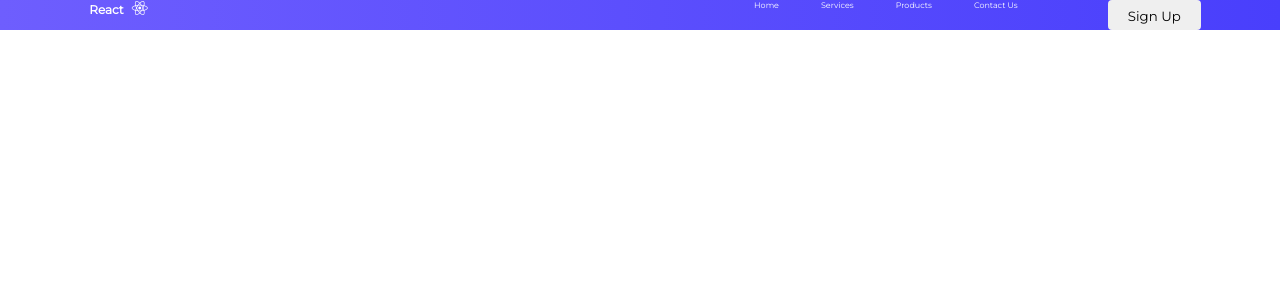
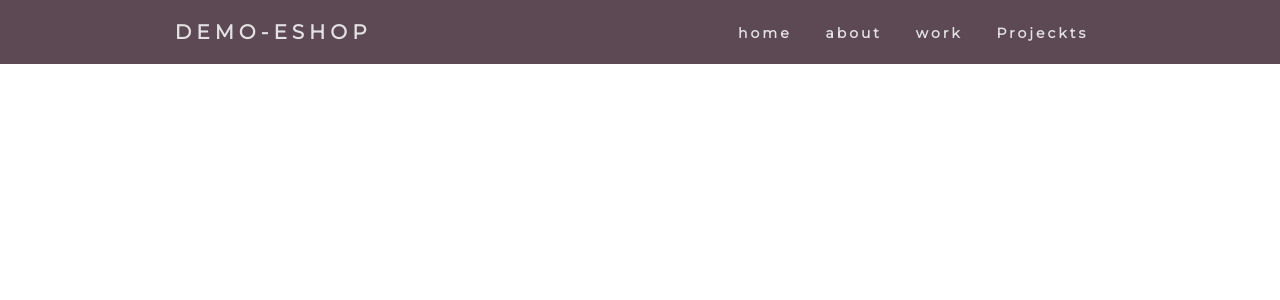
Before and after one commit to GreekDevTeam-org/Demo-eShop-Web, a React (Create React App) app: page / in a window 1280 px wide. Shown: the top 300 px of the page. Built offline with nearby package versions, Linux system fonts and the light colour scheme.

Commit message:
3rd navbar template update

```diff
--- a/src/App.js
+++ b/src/App.js
@@ -1,6 +1,6 @@
 import React from 'react';
 import './App.css';
-import Navbar from "./components/Navbar/Navbar"
+import {Navbar} from "./components/Navbar/Navbar"
 
 function App() {
     return (
--- a/src/components/Button.css
+++ b/src/components/Button.css
@@ -13,7 +13,7 @@
 .btn:hover {
     padding: 8px 20px;
     transition: all 0.3s ease-out;
-    background: rgb(177, 154, 154);
+    background: rgb(202, 5, 5);
     color: #6568F4;
     transition: 250ms;
 
--- a/src/components/Navbar/Navbar.css
+++ /dev/null
@@ -1,140 +0,0 @@
-.NavbarItems {
-    background: linear-gradient(90deg, rgb(110, 94, 254), rgba(73,63,252,1) 100%);
-    height: 30px;
-    display: flex;
-    justify-content: center;
-    font-size: 0.5rem;
-}
-
-.navbar-logo {
-    color: #fff;
-    justify-self: start;
-    margin-left: 10px;
-    cursor: pointer;
-}
-
-.fa-react {
-    margin-left: 0.5rem;
-    font-size: 1rem;
-}
-
-.nav-menu{
-    display:grid;
-    grid-template-columns: repeat(5, auto);
-    grid-gap: 10px;
-    list-style: none;
-    text-align: center;
-    width: 70vw;
-    justify-content: end;
-    margin-right: 4rem;
-}
-
-.nav-links {
-    color: white;
-    text-decoration: none;
-    padding: 0.5rem 1rem;
-}
-
-.nav-links:hover {
-    background-color: #6d76f7;
-    border-radius: 4px;
-    transition: all 0.2s ease-out;
-
-}
-
-.fa-bars {
-    color: rgb(190, 37, 37);
-}
-
-.nav-links-mobile {
-    display: none;
-}
-
-.menu-icon {
-    display: none;
-
-}
-
-@media screen and(max-width: 960px) {
-    .NavbarItems {
-        position: relative;
-    }
-
-    .nav-menu {
-        display: flex;
-        flex-direction: column;
-        width: 100%;
-        height: 500px;
-        position: absolute;
-        top: 80px;
-        left: 0%;
-        opacity: 1;
-        transition: all 0.5s ease;
-    }
-
-    .nav-menu.active {
-        background: #6668f4;
-        left: 0;
-        opacity: 1;
-        transition: all 0.5s ease;
-        z-index: 1;
-    }
-
-    .nav-Links {
-        text-align: center;
-        padding: 2rem;
-        width: 100%;
-        display: table;
-    }
-
-    .nav-Links:hover {
-        background-color: #7577fa;
-        border-radius: 0;
-    }
-
-    .nabar-Logo {
-        position: absolute;
-        top: 0;
-        left: 0;
-        transition: translate(25%, 50%);
-    }
-
-    .menu-icon {
-        display: block;
-        position: absolute;
-        top: 0;
-        right: 0;
-        transition: translate(-100%, 60%);
-        font-size: 1.8rem;
-        cursor: pointer;
-    }
-
-    .fa-times {
-        color: #fff;
-        font-size: 2rem;
-    }
-
-    .nav-links-mobile {
-        display: block;
-        text-align: center;
-        padding: 1.5rem;
-        margin: 2rem auto;
-        border-radius: 4px;
-        width: 80px;
-        background: #4ad9e4;
-        text-decoration: none;
-        color: #fff;
-        font-size: 1.5rem;
-    }
-
-    .nav-links-mobil:hover {
-        background-color: #fff;
-        color: #6568F4;
-        transition: 250ms;
-    }
-
-    Button {
-        display: none;
-    }
-
-}
--- a/src/components/Navbar/Navbar.js
+++ b/src/components/Navbar/Navbar.js
@@ -1,66 +1,54 @@
-import React, { Component, useState, useEffect } from 'react';
-import './Navbar.css'
-import {Button} from "../Button"
+import React from 'react'
+import './Style.css'
 
-const MenuItems = [
-    {
-        title: 'Home',
-        url: '#',
-        cName: 'nav-links'
-    },
-    {
-       title: 'Services',
-       url: '#',
-       cName: 'nav-links'
-   },
-   {
-       title: 'Products',
-       url: '#',
-       cName: 'nav-links'
-   },
-   {
-       title: 'Contact Us',
-       url: '#',
-       cName: 'nav-links'
-   },
-   {
-       title: 'Sign in',
-       url: '#',
-       cName: 'nav-links-mobile'
-   },
-   ]
+const navSlide = ()=>{
 
-   const Navbar = () => {
-    const [clicked, setClicked] = useState( false );
+  const burger = document.querySelector('.burger');
+  const nav = document.querySelector('.nav-links');
+  const navLinks = document.querySelectorAll('.nav-links li');
 
 
-    const handleClick = () => setClicked( !clicked );
-    useEffect(() => {
-        console.log("anesti");
-    }, [clicked]);
+  nav.classList.toggle('nav-active');
 
-    return (
-      <nav className="NavbarItems">
-        <h1 className="navbar-logo">
-          React<i className="fab fa-react"></i>
-        </h1>
-        <div className="menu-icon" onClick={handleClick}>
-            <i className={ clicked ? 'fas fa-times' : 'fas fa-bars'}></i>
-        </div>
-        <ul className={ clicked ? 'Nav-menu active': 'nav-menu'}>
-          {MenuItems.map((item, index) => {
-            return (
-              <li key={index}>
-                <a className={item.cName} href={item.url}>
-                  {item.title}
-                </a>
+  navLinks.forEach((link,index) => {
+      if (link.style.animation) {
+        link.style.animation = '';
+      } else {
+      link.style.animation = `navLinkFade 0.5s ease forwards ${index / 7 +0.3}s`;
+      }
+  });
+
+  burger.classList.toggle('toggle');
+}
+
+
+export const Navbar = () => {
+  return (
+    <div>
+      <nav>
+        <div className="logo" >
+          <h4>Demo-eShop</h4>
+         </div>
+         <ul className="nav-links">
+            <li>
+              <a href="#">home</a>
               </li>
-            );
-          })}
-        </ul>
-        <Button>Sign Up</Button>
+            <li>
+              <a href="#">about</a>
+            </li>
+            <li>
+              <a href="#">work</a></li>
+            <li>
+              <a href="#">Projeckts</a>
+            </li>
+         </ul>
+         <div className="burger" onClick={navSlide}>
+           <div class="line1"></div>
+           <div class="line2"></div>
+           <div class="line3"></div>
+         </div>
       </nav>
-    );
-  }
+  </div>
 
-  export default Navbar;
+  )
+}
--- /dev/null
+++ b/src/components/Navbar/Style.css
@@ -0,0 +1,109 @@
+*{
+    margin: 0px;
+    padding: 0px;
+    box-sizing: border-box;
+}
+
+nav{
+    display: flex;
+    justify-content: space-around;
+    align-items: center;
+    min-height: 8vh;
+    background-color: #5d4954;
+
+}
+
+.logo {
+    color: rgb(226, 226,226);
+    text-transform: uppercase;
+    letter-spacing: 5px;
+    font-size: 20px;
+}
+
+.nav-links {
+    display: flex;
+    justify-content: space-around;
+    width: 30%;;
+}
+
+.nav-links li{
+    list-style: none;
+}
+
+.nav-links a{
+    color: rgb(226, 226,226);
+    letter-spacing: 3px;
+    font-weight: bold;
+    font-size: 14px;
+    text-decoration: none;
+}
+
+.burger{
+    display: none;
+    cursor: pointer;
+}
+.burger div{
+    width: 25px;
+    height: 3px;
+    background-color: rgb(226, 226,226);
+    margin: 5px;
+}
+
+
+@media screen and (max-width: 1024px){
+    .nav-links{
+        width: 60%;
+        }
+    }
+
+
+@media screen and (max-width: 768px){
+    body{
+        overflow-x: hidden;
+    }
+    .nav-links{
+        position: absolute;
+        right: 0px;
+        height: 92vh;
+        top: 8vh;
+        background-color: #5d4954;
+        display: flex;
+        flex-direction: column;
+        align-items: center;
+        width: 50%;
+        transform: translateX(100%);
+        transition: transform 0.5s ease-in;
+        }
+        .nav-links li{
+            opacity: 0;
+        }
+        .burger{
+            display: block;
+        }
+    }
+
+.nav-active{
+    transform: translateX(0%);
+}
+
+@keyframes navLinkFade {
+    from{
+        opacity: 0;
+        transform: translateX(50%);
+    }
+    to{
+        opacity: 1;
+        transform: translateX(0%);
+    }
+
+}
+
+.toggle .line1{
+    transform: rotate(-45deg) translate(-5px,6px);
+}
+.toggle .line2{
+    opacity: 0;
+}
+.toggle .line3{
+    transform: rotate(45deg) translate(-5px,-6px);
+}
```
